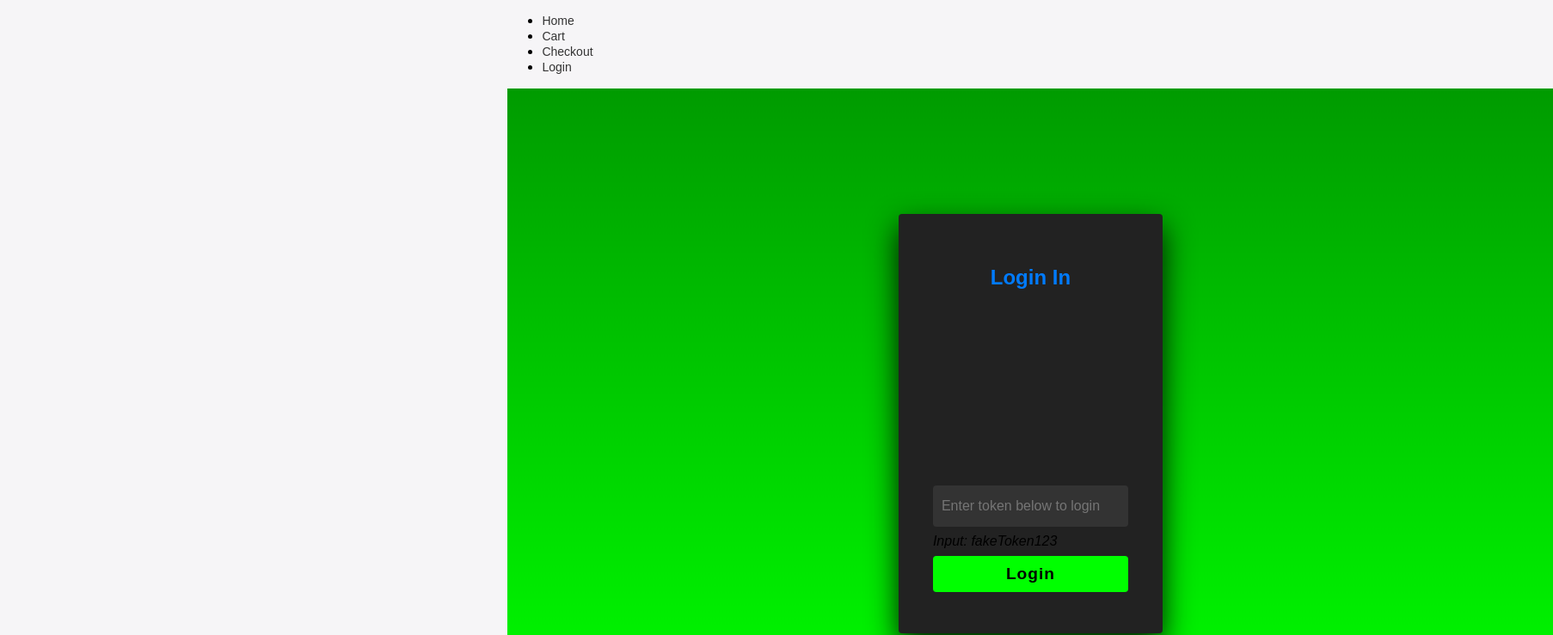
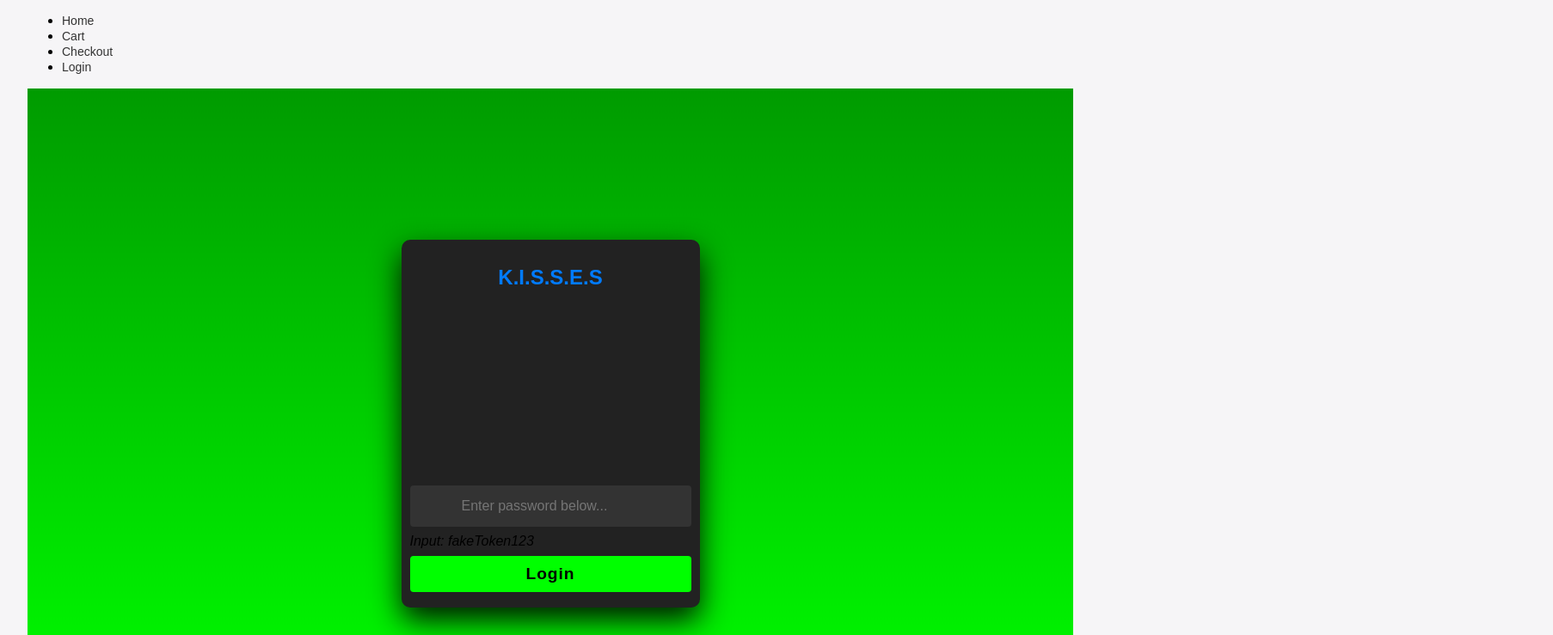
Before and after one commit to LaMar-Fisher-Personal-Website/Capstone, a React (Create React App) app: page /login in a window 1280 px wide. Shown: the top 739 px of the page at 86% size, 1806 px wide, since content can reach past the window. Built offline with nearby package versions, Linux system fonts and the light colour scheme.

Commit message:
last changes login

```diff
--- a/src/App.js
+++ b/src/App.js
@@ -67,7 +67,7 @@ function App() {
             }
         } else {
             // Display a message or handle the case when a non-logged-in user tries to add to cart
-            alert('Please log in to add items to your cart.');
+            alert('To add items to your cart, login.');
         }
     };
 
@@ -124,7 +124,7 @@ function App() {
   <Route path="/" element={<div>
     <div style={containerStyle}>
       <h1 style={{ ...gradientTextStyle, ...h1Style }}>Welcome to K.I.S.S.E.S</h1>
-      <div style={{ ...gradientTextStyle, ...divStyle }}>A Keeping It Simple Stud E-commerce Shopping Experience</div>
+      <div style={{ ...gradientTextStyle, ...divStyle }}>A Keeping It Simple Stud E-commerce Shopping experience</div>
     </div>
       <ProductList addToCart={addToCart} user={user} /> {/* Pass the user prop */}
       <ShopCart cartItems={cartItems} setCartItems={setCartItems} />
--- a/src/Login.module.css
+++ b/src/Login.module.css
@@ -4,7 +4,7 @@
 
 /* Apply the styles to the login section */
 .section {
-    position: absolute;
+    position: relative;
     width: 95vw; /* Adjust the width to fit around 80-90% of the screen */
     height: 95vh;
     display: flex;
@@ -48,9 +48,10 @@
     display: flex;
     justify-content: center;
     align-items: center;
-    padding: 40px;
-    border-radius: 4px;
+    flex-direction: column; /* Center content vertically and horizontally */
+    padding: 10px 10px;
     box-shadow: 0 15px 35px rgba(0, 0, 0, 0.9);
+    border-radius: 10px;
   }
 
   /* Style the content inside the container */
@@ -77,7 +78,7 @@
     background: #333;
     border: none;
     outline: none;
-    padding: 15px 10px; /* Adjust padding */
+    padding: 15px 60px; /* Adjust padding */
     border-radius: 4px;
     color: #fff;
     font-weight: 500;
--- a/src/login.js
+++ b/src/login.js
@@ -36,7 +36,7 @@ function Login({ onLogin }) {
             <span></span>
             <div className={`${styles.signin} ${styles.loginContainer}`}>
                 <div className={styles.content}>
-                    <h2>Login In</h2>
+                    <h2>K.I.S.S.E.S</h2>
                     <div className={styles.form}>
                         <div className={styles.inputBox}>
                             <input
@@ -45,7 +45,7 @@ function Login({ onLogin }) {
                                 required
                                 value={token}
                                 onChange={handleTokenChange}
-                                placeholder="Enter token below to login"
+                                placeholder="Enter password below..."
                             />
                         </div>
                         <div className={styles.instructions}>
--- a/src/style.css
+++ b/src/style.css
@@ -249,7 +249,7 @@
 }
 
 button {
-  background-color: #007bff; /* Change to your preferred color */
+  background-color: #0b0fd5; /* Change to your preferred color */
   color: #fff;
   border: none;
   padding: 10px 20px;
```
